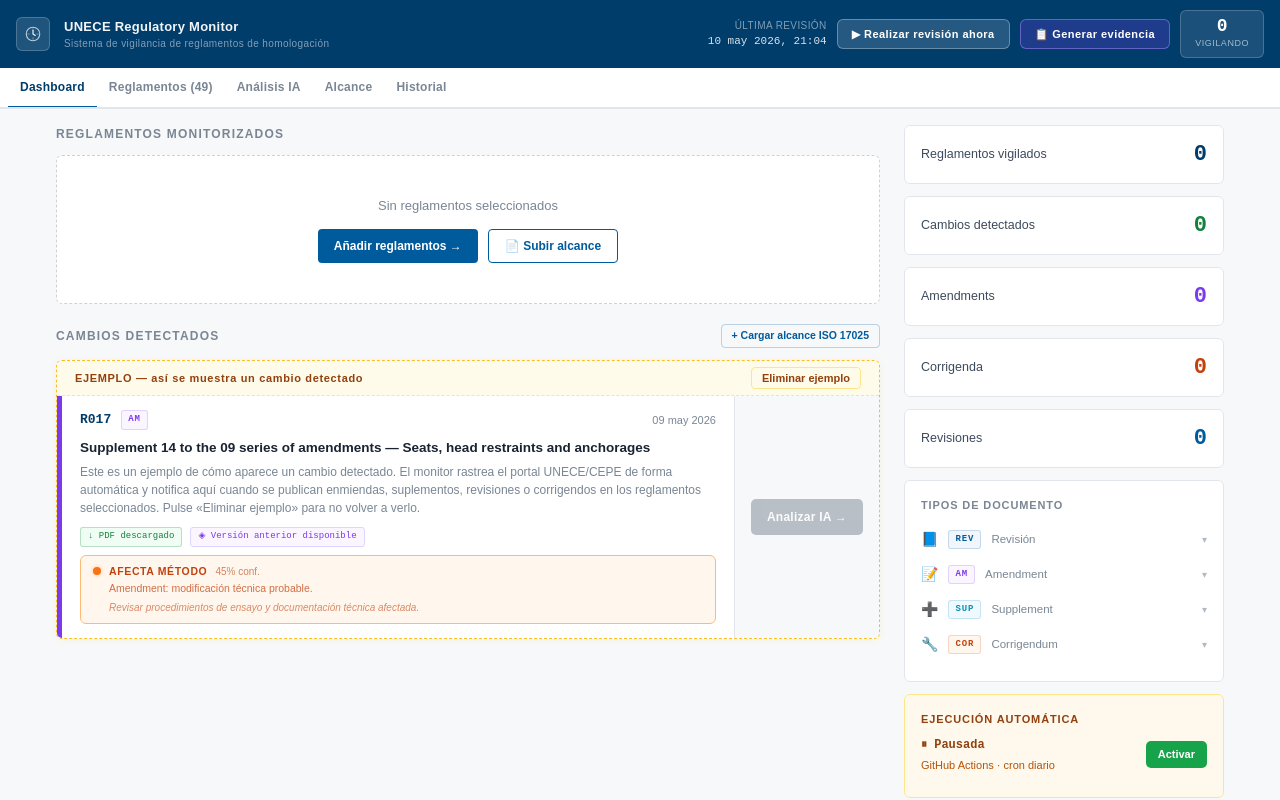
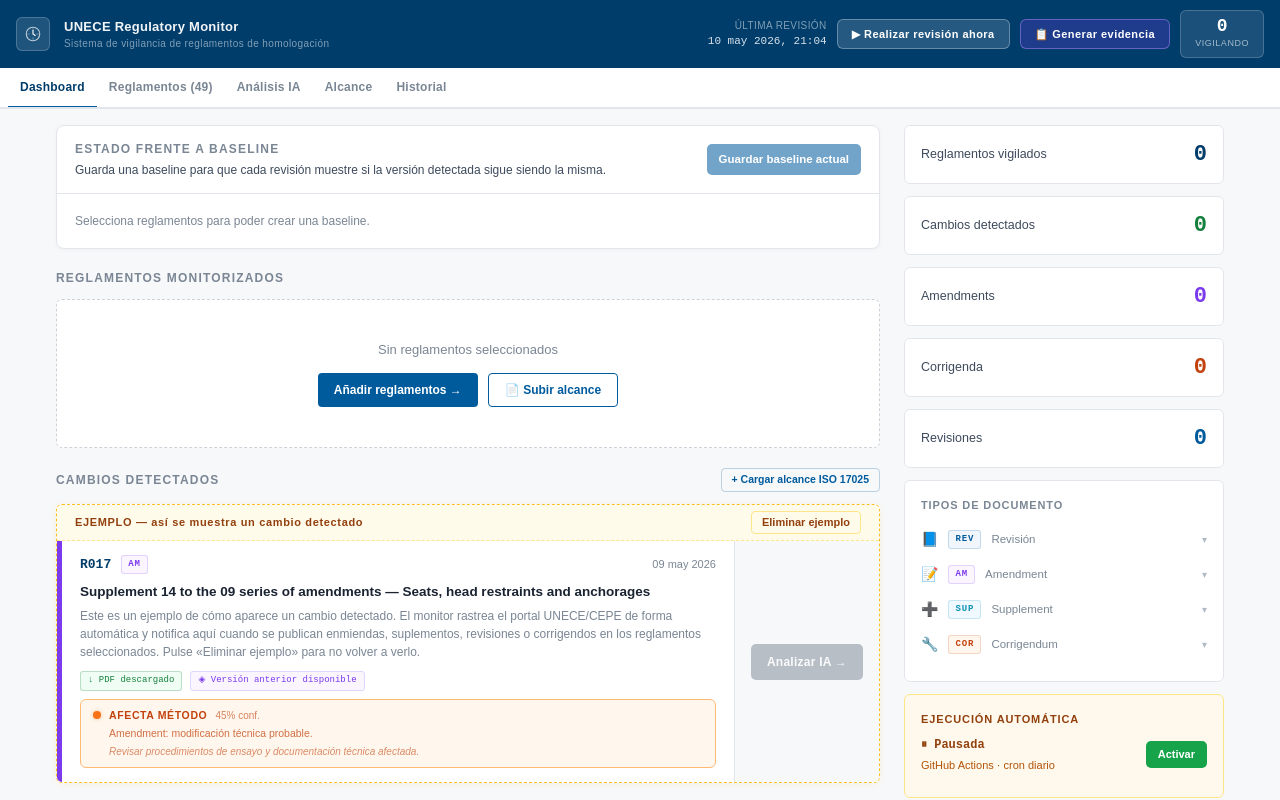
Before and after one commit to kamizuke/unece-monitor, a Next.js app: page / in a window 1280 px wide. Shown: the top 800 px of the page. Built offline with nearby package versions, Linux system fonts and the light colour scheme.

Commit message:
Show baseline version comparisons

```diff
--- a/app/UneceApp.tsx
+++ b/app/UneceApp.tsx
@@ -124,6 +124,7 @@
 const SCOPE_STORAGE_KEY    = "unece_accreditation_scope";
 const DEMO_DISMISSED_KEY   = "unece_demo_dismissed";
 const BASELINE_KEY         = "unece_baseline_set";
+const BASELINE_SNAPSHOT_KEY = "unece_baseline_snapshot";
 const ADMIN_TOKEN_KEY      = "unece_admin_token";
 
 const DEMO_CHANGE: Change = {
@@ -152,8 +153,44 @@
   summary: string;
 }
 
+interface VersionEntry {
+  hash?: string;
+  title: string;
+  url?: string;
+  doc_type?: string;
+  detectedAt?: string;
+  first_seen?: string;
+  last_seen?: string;
+}
+
+interface MonitorState {
+  last_check?: string;
+  regulations?: Record<string, {
+    known_hashes?: string[];
+    known_entries?: VersionEntry[];
+  }>;
+}
+
+interface BaselineEntry {
+  reg: number;
+  title: string;
+  hash: string;
+  url?: string;
+  docType?: string;
+  capturedAt: string;
+}
+
+interface BaselineSnapshot {
+  createdAt: string;
+  entries: BaselineEntry[];
+}
+
 function regId(n: number) { return `R${String(n).padStart(3, "0")}`; }
 function fmtDate(ts: string) { return new Date(ts).toLocaleDateString("es-ES", { day:"2-digit", month:"short", year:"numeric", timeZone:"Europe/Madrid" }); }
+
+function versionHash(v: { hash?: string; title: string; url?: string }): string {
+  return v.hash || `${v.title}|${v.url ?? ""}`;
+}
 
 async function fetchWithAdminAuth(input: RequestInfo | URL, init: RequestInit = {}): Promise<Response> {
   const headers = new Headers(init.headers);
@@ -385,10 +422,12 @@
   const [aiLoading, setAiLoading]           = useState(false);
   const [aiReport, setAiReport]             = useState("");
   const [allChanges, setAllChanges]         = useState<Change[]>(MOCK_CHANGES);
+  const [monitorState, setMonitorState]     = useState<MonitorState | null>(null);
   const [loadingData, setLoadingData]       = useState(true);
   const [lastCheck, setLastCheck]           = useState<string | null>(null);
   const [triggering, setTriggering]         = useState(false);
   const [triggerMsg, setTriggerMsg]         = useState<string | null>(null);
+  const [baselineSnapshot, setBaselineSnapshot] = useState<BaselineSnapshot | null>(null);
 
   // ── Review history state ──────────────────────────────────────────────────
   const [reviews, setReviews]               = useState<ReviewRecord[]>([]);
@@ -414,6 +453,58 @@
   const [expandedDocType, setExpandedDocType] = useState<string | null>(null);
   const fileInputRef                    = useRef<HTMLInputElement>(null);
 
+  function currentVersionFor(regNum: number): BaselineEntry {
+    const now = new Date().toISOString();
+    const stateEntry = monitorState?.regulations?.[String(regNum)]?.known_entries?.at(-1);
+    if (stateEntry) {
+      return {
+        reg: regNum,
+        title: stateEntry.title,
+        hash: versionHash({ hash: stateEntry.hash, title: stateEntry.title, url: stateEntry.url }),
+        url: stateEntry.url,
+        docType: stateEntry.doc_type,
+        capturedAt: stateEntry.last_seen || stateEntry.first_seen || stateEntry.detectedAt || now,
+      };
+    }
+
+    const latestChange = allChanges
+      .filter(c => c.reg === regNum)
+      .sort((a, b) => b.timestamp.localeCompare(a.timestamp))[0];
+    if (latestChange) {
+      return {
+        reg: regNum,
+        title: latestChange.title,
+        hash: versionHash({ hash: latestChange.id, title: latestChange.title, url: latestChange.url }),
+        url: latestChange.url,
+        docType: latestChange.doc_type,
+        capturedAt: latestChange.timestamp,
+      };
+    }
+
+    return {
+      reg: regNum,
+      title: "Sin publicación registrada todavía en el monitor",
+      hash: `empty:${regNum}`,
+      capturedAt: lastCheck || now,
+    };
+  }
+
+  function createBaselineSnapshot(createdAt = new Date().toISOString()) {
+    const snapshot: BaselineSnapshot = {
+      createdAt,
+      entries: [...monitored].sort((a, b) => a - b).map(currentVersionFor),
+    };
+    setBaselineSnapshot(snapshot);
+    setBaselineSet(true);
+    localStorage.setItem(BASELINE_KEY, createdAt);
+    localStorage.setItem(BASELINE_SNAPSHOT_KEY, JSON.stringify(snapshot));
+    return snapshot;
+  }
+
+  function baselineFor(regNum: number): BaselineEntry | null {
+    return baselineSnapshot?.entries.find(e => e.reg === regNum) ?? null;
+  }
+
   // ── Load data on mount ────────────────────────────────────────────────────
   useEffect(() => {
     fetch("/changes_log.json?_=" + Date.now())
@@ -426,7 +517,10 @@
 
     fetch("/state.json?_=" + Date.now())
       .then(r => r.json())
-      .then((s: { last_check?: string }) => { if (s.last_check) setLastCheck(s.last_check); })
+      .then((s: MonitorState) => {
+        setMonitorState(s);
+        if (s.last_check) setLastCheck(s.last_check);
+      })
       .catch(() => {});
 
     // Load autorun + monitored regulations from config.json
@@ -444,8 +538,18 @@
     setShowDemo(!localStorage.getItem(DEMO_DISMISSED_KEY));
 
     // Baseline tracking
-    const bl = !!localStorage.getItem(BASELINE_KEY);
-    setBaselineSet(bl);
+    try {
+      const storedBaseline = localStorage.getItem(BASELINE_SNAPSHOT_KEY);
+      if (storedBaseline) {
+        const parsed = JSON.parse(storedBaseline) as BaselineSnapshot;
+        setBaselineSnapshot(parsed);
+        setBaselineSet(true);
+      } else {
+        setBaselineSet(!!localStorage.getItem(BASELINE_KEY));
+      }
+    } catch {
+      setBaselineSet(!!localStorage.getItem(BASELINE_KEY));
+    }
 
     // Load persisted scope from localStorage
     try {
@@ -610,13 +714,14 @@
     setTriggering(true);
     setTriggerMsg(null);
     try {
+      if (!baselineSnapshot && monitored.size > 0) {
+        createBaselineSnapshot();
+      }
       const res = await fetch("/api/trigger", { method: "POST" });
       const d = await res.json();
       if (!res.ok) throw new Error(d.error || "Error desconocido");
       setLastCheck(new Date().toISOString());
       if (isFirstRun) {
-        localStorage.setItem(BASELINE_KEY, new Date().toISOString());
-        setBaselineSet(true);
         setShowBaselineBanner(true);
       }
       setTriggerMsg("✓ Scraping iniciado — los resultados aparecerán en ~2 min");
@@ -624,7 +729,14 @@
       setTimeout(() => {
         fetch("/state.json?_=" + Date.now())
           .then(r => r.json())
-          .then((s: { last_check?: string }) => { if (s.last_check) setLastCheck(s.last_check); })
+          .then((s: MonitorState) => {
+            setMonitorState(s);
+            if (s.last_check) setLastCheck(s.last_check);
+          })
+          .catch(() => {});
+        fetch("/changes_log.json?_=" + Date.now())
+          .then(r => r.json())
+          .then((data: Change[]) => { if (Array.isArray(data)) setAllChanges(data); })
           .catch(() => {});
       }, 150_000); // 2.5 min
     } catch (e: unknown) {
@@ -697,6 +809,16 @@
       && (catFilter === "Todos" || r.cat === catFilter);
   });
 
+  const versionRows = [...monitored].sort((a, b) => a - b).map(n => {
+    const reg = ALL_REGS.find(r => r.n === n);
+    const baseline = baselineFor(n);
+    const current = currentVersionFor(n);
+    const changed = !!baseline && versionHash(baseline) !== versionHash(current);
+    return { reg: n, title: reg?.title ?? `Regulation ${n}`, baseline, current, changed };
+  });
+  const baselineChangedCount = versionRows.filter(r => r.changed).length;
+  const baselineKnownCount = versionRows.filter(r => r.baseline).length;
+
   return (
     <div style={{ fontFamily:T.sans, background:T.bg, minHeight:"100vh", color:T.text }}>
       <style>{`
@@ -720,6 +842,7 @@
         .dashboard-grid{display:grid;grid-template-columns:1fr 320px;gap:24px;align-items:start}
         .change-card-inner{display:flex}
         .change-card-action{display:flex;align-items:center;padding:0 16px;border-left:1px solid ${T.border};background:${T.bg}}
+        .baseline-version-row{display:grid;grid-template-columns:92px 1fr 1fr 132px;gap:12px;align-items:center}
 
         @media(max-width:900px){
           .dashboard-grid{grid-template-columns:1fr!important}
@@ -732,6 +855,7 @@
           .app-content{padding:12px 14px!important}
           .change-card-inner{flex-direction:column!important}
           .change-card-action{border-left:none!important;border-top:1px solid ${T.border}!important;padding:10px 14px!important;justify-content:flex-end}
+          .baseline-version-row{grid-template-columns:1fr!important;gap:8px!important}
           .reg-grid{grid-template-columns:1fr 1fr!important}
           .selector-grid{grid-template-columns:1fr!important}
         }
@@ -903,6 +1027,75 @@
                   <button onClick={() => setShowBaselineBanner(false)} style={{ background:"none", border:"none", cursor:"pointer", color:"#16a34a", fontSize:16, lineHeight:1, padding:0, flexShrink:0 }} title="Cerrar">✕</button>
                 </div>
               )}
+
+              {/* Baseline vs current version */}
+              <section style={{ background:"white", border:`1px solid ${baselineChangedCount > 0 ? "#fdba74" : T.border}`, borderRadius:8, overflow:"hidden", boxShadow:"0 1px 4px rgba(0,0,0,.04)" }}>
+                <div style={{ padding:"14px 18px", borderBottom:`1px solid ${T.border}`, display:"flex", justifyContent:"space-between", gap:12, alignItems:"center", flexWrap:"wrap" as const }}>
+                  <div>
+                    <h2 style={{ fontFamily:T.sans, fontSize:12, fontWeight:700, color:T.muted, letterSpacing:"0.1em", textTransform:"uppercase" as const, margin:"0 0 4px" }}>
+                      Estado frente a baseline
+                    </h2>
+                    <div style={{ fontSize:12, color:T.body, lineHeight:1.45 }}>
+                      {baselineSnapshot
+                        ? <>Baseline guardada el {new Date(baselineSnapshot.createdAt).toLocaleString("es-ES", { day:"2-digit", month:"short", year:"numeric", hour:"2-digit", minute:"2-digit", timeZone:"Europe/Madrid" })}. Cada revisión compara la versión actual contra esta foto.</>
+                        : "Guarda una baseline para que cada revisión muestre si la versión detectada sigue siendo la misma."}
+                    </div>
+                  </div>
+                  <div style={{ display:"flex", gap:8, alignItems:"center", flexWrap:"wrap" as const }}>
+                    {baselineSnapshot && (
+                      <span style={{ fontFamily:T.mono, fontSize:11, fontWeight:700, color:baselineChangedCount > 0 ? "#c2410c" : T.ok, background:baselineChangedCount > 0 ? "#fff7ed" : T.okBg, border:`1px solid ${baselineChangedCount > 0 ? "#fdba74" : "#bbf7d0"}`, borderRadius:4, padding:"5px 9px" }}>
+                        {baselineChangedCount > 0 ? `${baselineChangedCount} con nueva versión` : "Todo igual que baseline"}
+                      </span>
+                    )}
+                    <button
+                      onClick={() => createBaselineSnapshot()}
+                      disabled={monitored.size === 0}
+                      style={{ background:T.blue, color:"white", border:"none", borderRadius:5, padding:"7px 12px", fontSize:11.5, fontWeight:700, cursor:monitored.size === 0 ? "not-allowed" : "pointer", opacity:monitored.size === 0 ? .55 : 1, fontFamily:T.sans }}
+                    >
+                      {baselineSnapshot ? "Actualizar baseline" : "Guardar baseline actual"}
+                    </button>
+                  </div>
+                </div>
+
+                {monitored.size === 0 ? (
+                  <div style={{ padding:18, fontSize:12, color:T.muted }}>Selecciona reglamentos para poder crear una baseline.</div>
+                ) : (
+                  <div style={{ display:"flex", flexDirection:"column" }}>
+                    {versionRows.map(row => {
+                      const statusColor = !row.baseline ? T.warn : row.changed ? "#c2410c" : T.ok;
+                      const statusBg = !row.baseline ? T.warnBg : row.changed ? "#fff7ed" : T.okBg;
+                      const statusLabel = !row.baseline ? "Sin baseline" : row.changed ? "Nueva versión" : "Misma versión";
+                      return (
+                        <div key={row.reg} className="baseline-version-row" style={{ padding:"12px 18px", borderTop:`1px solid ${T.border}` }}>
+                          <div>
+                            <div style={{ fontFamily:T.mono, fontWeight:800, fontSize:14, color:T.blueDeep }}>{regId(row.reg)}</div>
+                            <div style={{ fontSize:10, color:T.dim, marginTop:2 }}>{row.title}</div>
+                          </div>
+                          <div>
+                            <div style={{ fontSize:10, color:T.muted, textTransform:"uppercase" as const, letterSpacing:"0.08em", fontWeight:700, marginBottom:3 }}>Baseline</div>
+                            <div style={{ fontSize:11.5, color:row.baseline ? T.body : T.dim, lineHeight:1.35 }}>
+                              {row.baseline?.title ?? "Pendiente de guardar"}
+                            </div>
+                          </div>
+                          <div>
+                            <div style={{ fontSize:10, color:T.muted, textTransform:"uppercase" as const, letterSpacing:"0.08em", fontWeight:700, marginBottom:3 }}>Actual</div>
+                            <div style={{ fontSize:11.5, color:T.body, lineHeight:1.35 }}>{row.current.title}</div>
+                            <div style={{ fontSize:10, color:T.dim, marginTop:3 }}>
+                              {new Date(row.current.capturedAt).toLocaleDateString("es-ES", { day:"2-digit", month:"short", year:"numeric", timeZone:"Europe/Madrid" })}
+                            </div>
+                          </div>
+                          <div style={{ justifySelf:"end" }}>
+                            <span style={{ display:"inline-flex", alignItems:"center", gap:6, borderRadius:20, padding:"4px 10px", fontSize:11, fontWeight:700, color:statusColor, background:statusBg, border:`1px solid ${statusColor}35`, whiteSpace:"nowrap" as const }}>
+                              <span style={{ width:6, height:6, borderRadius:"50%", background:statusColor }} />
+                              {statusLabel}
+                            </span>
+                          </div>
+                        </div>
+                      );
+                    })}
+                  </div>
+                )}
+              </section>
 
               {/* Monitored regs grid */}
               <section>
```
Also changed, not shown: 1 other file (tests, documents, lock files or other folders).
